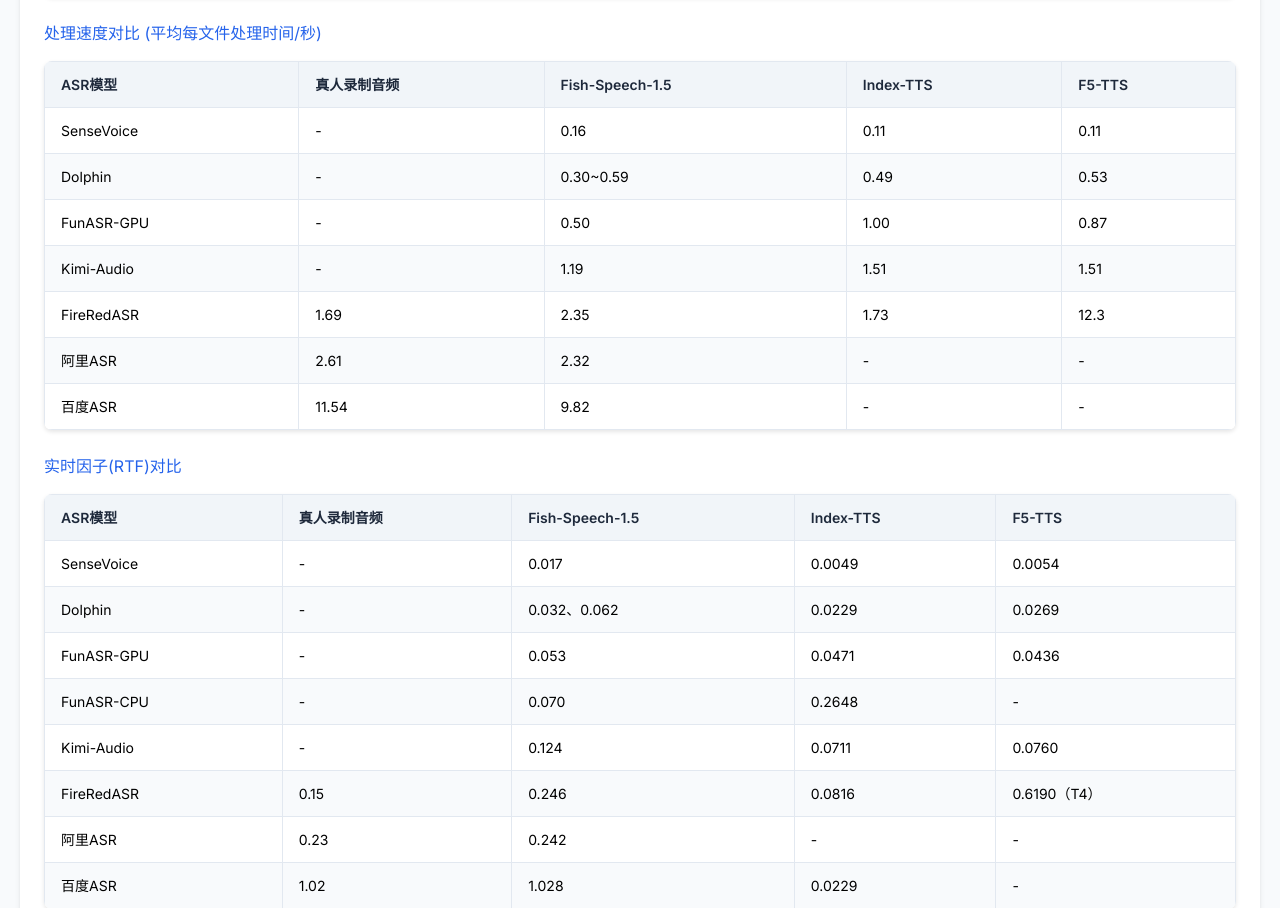
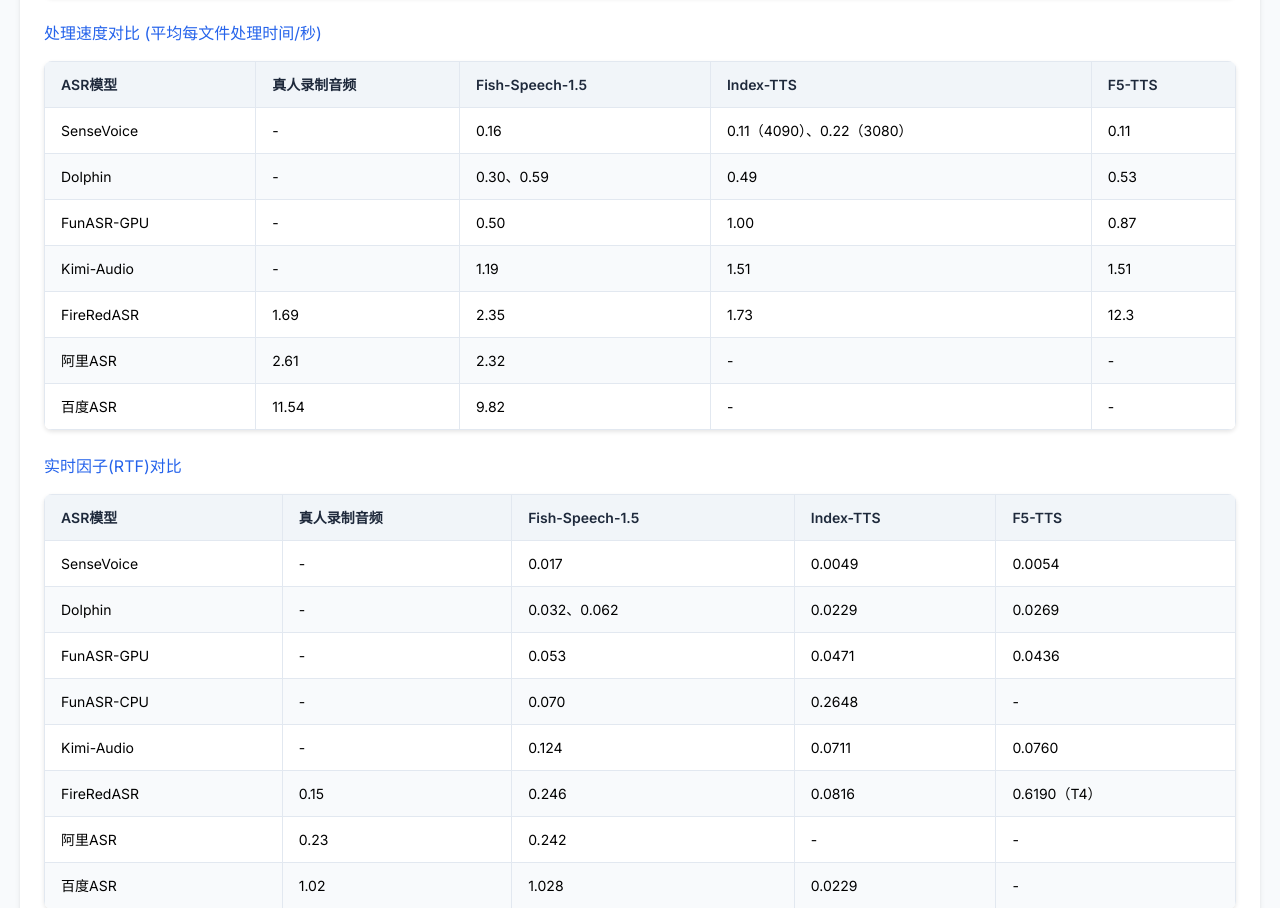
Before and after one commit to reilxlx/ASR-Model-Comparison, a plain HTML site: page index.html in a window 1280 px wide. Shown: the part 2913-3821 px from the top of the page. Drawn offline with nearby package versions, Linux system fonts and the light colour scheme.

Commit message:
modified:   index.html

```diff
--- a/index.html
+++ b/index.html
@@ -410,8 +410,8 @@
                     <tr><th>ASR模型</th><th>真人录制音频</th><th>Fish-Speech-1.5</th><th>Index-TTS</th><th>F5-TTS</th></tr>
                 </thead>
                 <tbody>
-                    <tr><td>SenseVoice</td><td>-</td><td>0.16</td><td>0.11</td><td>0.11</td></tr>
-                    <tr><td>Dolphin</td><td>-</td><td>0.30~0.59</td><td>0.49</td><td>0.53</td></tr>
+                    <tr><td>SenseVoice</td><td>-</td><td>0.16</td><td>0.11（4090）、0.22（3080）</td><td>0.11</td></tr>
+                    <tr><td>Dolphin</td><td>-</td><td>0.30、0.59</td><td>0.49</td><td>0.53</td></tr>
                     <tr><td>FunASR-GPU</td><td>-</td><td>0.50</td><td>1.00</td><td>0.87</td></tr>
                     <tr><td>Kimi-Audio</td><td>-</td><td>1.19</td><td>1.51</td><td>1.51</td></tr>
                     <tr><td>FireRedASR</td><td>1.69</td><td>2.35</td><td>1.73</td><td>12.3</td></tr>
```
